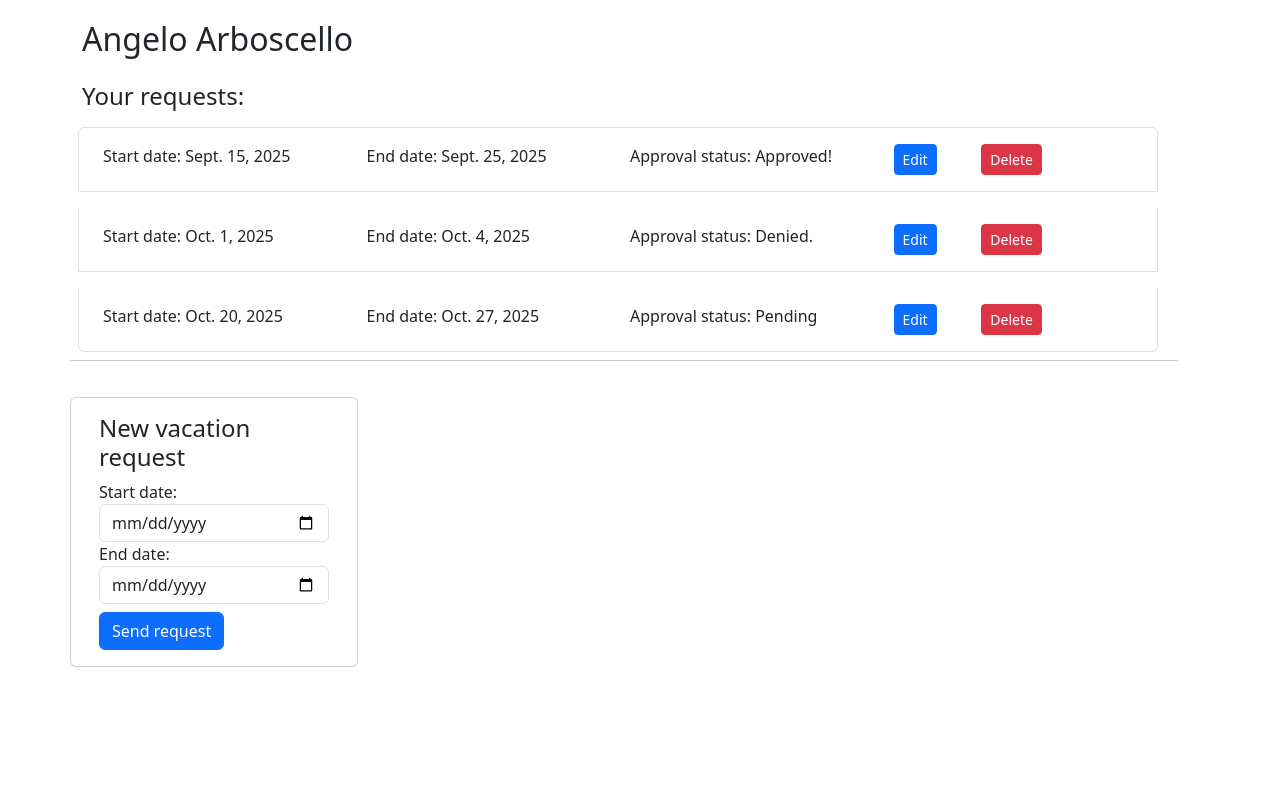
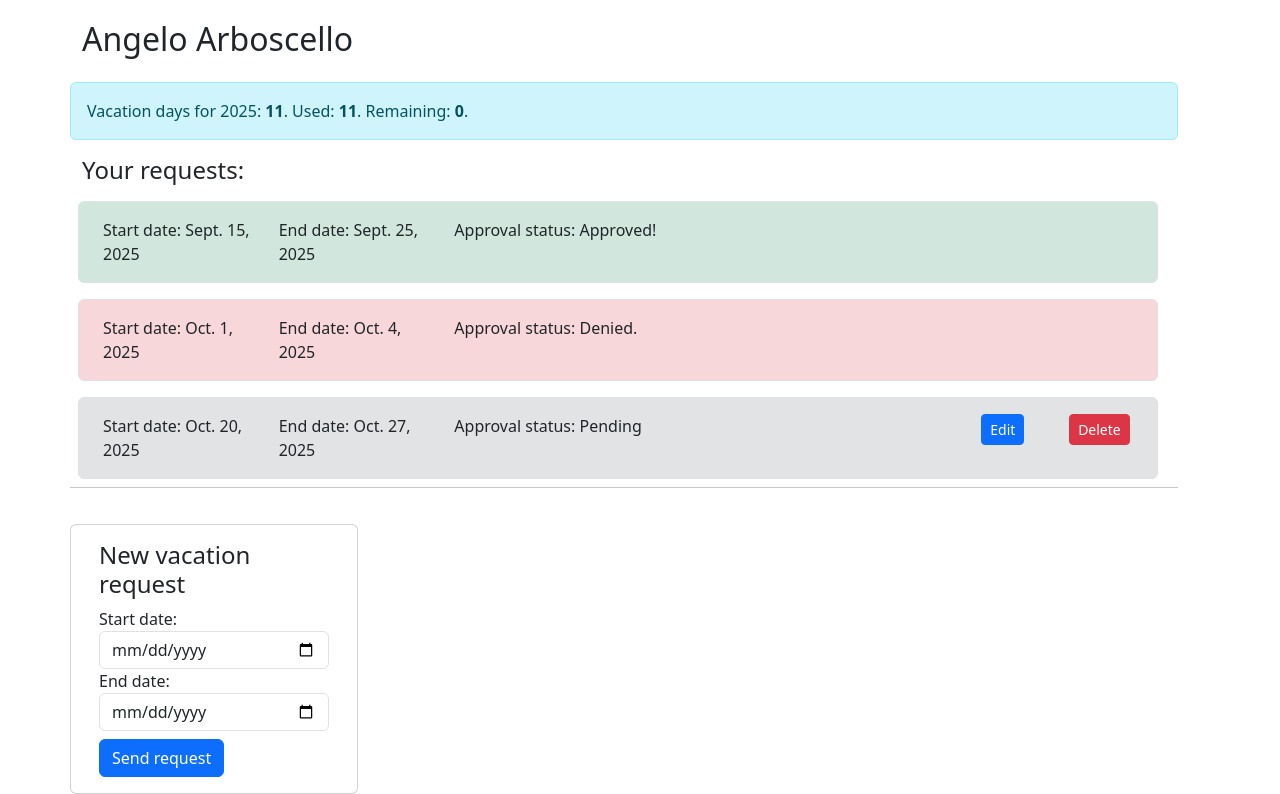
Before and after one commit to derblaueengel2003/capstone, a Django app: page /requests in a window 1280 px wide. Shown: the part 56-850 px from the top of the page. Before the commit the page ends 723 px from the top, so only its background shows below. Run offline with Django 5.2, Linux system fonts and the light colour scheme; a user stored in the database is signed in; data comes from the database, SQL or seed files in the repository; both versions use the stored data as it was after the commit.

Commit message:
added manage vacation request and vacation left

```diff
--- a/adminDashboard/static/adminDashboard/index.js
+++ b/adminDashboard/static/adminDashboard/index.js
@@ -24,11 +24,14 @@ const edit_buttons = document.querySelectorAll(`.edit-${section}-btn`);
 edit_buttons.forEach((button, index) => {
   button.addEventListener(`click`, () => editRecord(index, section, fields));
 });
-//DELETE BUTTON
-const delete_buttons = document.querySelectorAll(`.delete-${section}-btn`);
-delete_buttons.forEach((button, index) => {
-  button.addEventListener('click', () => deleteRecord(index, section))
-})
+//DELETE FORM
+const delete_forms = document.querySelectorAll(`.delete-${section}-form`);
+delete_forms.forEach((form) => {
+  form.addEventListener('submit', (event) => {
+    event.preventDefault();
+    deleteRecord(form, section);
+  });
+});
 }
 
 //EDIT
@@ -64,20 +67,19 @@ function editRecord(index, section, fields) {
 }
 
 //DELETE
-function deleteRecord(index, section) {
-    document.querySelectorAll(`.delete-${section}-form`)[index].onsubmit = () => {
-      const fieldsValue = {}
-      fieldsValue[`${section}_id`] = document.querySelectorAll(
-        `.delete-${section}_id`
-      )[index].value;
+function deleteRecord(form, section) {
+  const idField = form.querySelector(`.delete-${section}_id`);
+  if (!idField) {
+    return;
+  }
 
-      console.log(fieldsValue)
+  const fieldsValue = {};
+  fieldsValue[`${section}_id`] = idField.value;
 
-      fetch(`/admin-dashboard/delete-${section}`, {
-        method: 'POST',
-        body: JSON.stringify(fieldsValue),
-      }).then((response) => {
-        window.location.reload();
-      });
-    };
+  fetch(`/admin-dashboard/delete-${section}`, {
+    method: 'POST',
+    body: JSON.stringify(fieldsValue),
+  }).then(() => {
+    window.location.reload();
+  });
 }
--- a/myDesk/models.py
+++ b/myDesk/models.py
@@ -7,6 +7,7 @@ class Request(models.Model):
     request_user = models.ForeignKey(Profile, on_delete=models.CASCADE, related_name='vacation_requests')
     processed = models.BooleanField(default=False)
     approved = models.BooleanField(default=False)
+    manager_message = models.TextField(blank=True)
 
     def __str__(self):
         return self.request_user.user.username
@@ -18,4 +19,5 @@ class Request(models.Model):
             "end_date": self.end_date,
             "processed": self.processed,
             "approved": self.approved,
+            "manager_message": self.manager_message,
             }
--- a/myDesk/templates/myDesk/request.html
+++ b/myDesk/templates/myDesk/request.html
@@ -5,6 +5,11 @@
 
 <div class="row section">
   <h2 class="mb-4">{{ user.get_full_name }}</h2>
+
+  <div class="alert alert-info">
+    Vacation days for {{ vacation_year }}: <strong>{{ vacation_days_total }}</strong>. Used: <strong>{{ vacation_days_used }}</strong>.
+    Remaining: <strong>{{ vacation_days_remaining }}</strong>.
+  </div>
 
 {% if not vacation_requests%}
 <h4> You have no vacation request</h4>
@@ -15,10 +20,10 @@
 
  <ul class="list-group">
     {% for vacation in vacation_requests %}
-        <li class="list-group-item m-2 vacation_request">
+        <li class="list-group-item m-2 vacation_request border rounded {% if not vacation.processed %}bg-secondary-subtle{% elif vacation.approved %}bg-success-subtle{% else %}bg-danger-subtle{% endif %}">
         <div class="row p-2">
-        <div class="col-3 start_date"><span>Start date: {{vacation.start_date}}</span></div>
-        <div class="col-3 end_date"><span>End date: {{vacation.end_date}}</span></div>
+        <div class="col-2 start_date"><span>Start date: {{vacation.start_date}}</span></div>
+        <div class="col-2 end_date"><span>End date: {{vacation.end_date}}</span></div>
         <div class="col-3 approved"><span>Approval status:
           {% if not vacation.processed %}
           Pending
@@ -28,6 +33,12 @@
           Denied.
           {% endif %}
         </span></div>
+        <div class="col-3">
+          {% if vacation.manager_message %}
+            <span>Message: {{ vacation.manager_message }}</span>
+          {% endif %}
+        </div>
+        {% if not vacation.processed %}
             <div class="col-1">
                 <a href="{% url 'edit_request' vacation.id%}">
                   <button type="button" class="col btn btn-primary btn-sm edit-vacation_request-btn">Edit</button>
@@ -38,6 +49,7 @@
                   <button type="button" class="col btn btn-danger btn-sm delete-vacation_request-btn">Delete</button>
                 </a>
             </div>
+        {% endif %}
     {% endfor %}
     </ul>
 
--- a/myDesk/urls.py
+++ b/myDesk/urls.py
@@ -8,4 +8,6 @@ urlpatterns = [
     path("edit-request/<int:request_id>/", views.edit_request, name="edit_request"),
     path("delete-request/<int:request_id>/", views.delete_request, name="delete_request"),
     path("manage-requests", views.manage_request, name="manage_requests"),
+    path("manage-requests/<int:request_id>/approve", views.approve_request, name="approve_request"),
+    path("manage-requests/<int:request_id>/deny", views.deny_request, name="deny_request"),
 ]
--- a/myDesk/views.py
+++ b/myDesk/views.py
@@ -1,14 +1,35 @@
-from django.shortcuts import render, redirect
+from django.shortcuts import render, redirect, get_object_or_404
 from django.http import JsonResponse, HttpResponseRedirect, HttpResponseForbidden
 from django.urls import reverse
 from django.contrib.auth.decorators import login_required
-from .models import Request
 from django import forms
 from django.views.decorators.csrf import csrf_exempt
 import datetime
 from django.contrib import messages
 from django.core.exceptions import ValidationError
 import json
+
+from adminDashboard.models import Profile
+
+from .models import Request
+
+
+def get_vacation_usage(profile, year=None):
+    """Return (year, days_used, days_remaining) for approved vacations."""
+    if year is None:
+        year = datetime.date.today().year
+
+    approved_requests = profile.vacation_requests.filter(
+        processed=True,
+        approved=True,
+        start_date__year=year,
+    )
+
+    days_used = sum(
+        (request.end_date - request.start_date).days + 1 for request in approved_requests
+    )
+    days_remaining = profile.vacation_days - days_used
+    return year, days_used, days_remaining
 
 
 class RequestForm(forms.ModelForm):
@@ -54,17 +75,71 @@ class RequestForm(forms.ModelForm):
 
         return cleaned_data
 
+
+class ManagerDecisionForm(forms.Form):
+    manager_message = forms.CharField(
+        label="Message for the employee",
+        widget=forms.Textarea(attrs={"class": "form-control", "rows": 4}),
+        required=False,
+    )
+
 @login_required
 def index(request):
-    vacation_requests = Request.objects.filter(request_user=request.user.profile.id).order_by("start_date", "end_date").values()
+    profile = request.user.profile
+    vacation_requests = (
+        Request.objects.filter(request_user=profile)
+        .select_related("request_user__user")
+        .order_by("start_date", "end_date")
+    )
+
+    manager_pending_requests = None
+    user_summary = None
+    admin_profiles_to_process = None
+
+    if profile.role == "Manager":
+        pending_qs = Request.objects.none()
+        if profile.team:
+            pending_qs = Request.objects.filter(
+                request_user__team=profile.team,
+                processed=False,
+            )
+        manager_pending_requests = pending_qs.count()
+    else:
+        summary_year, days_used, days_remaining = get_vacation_usage(profile)
+        user_summary = {
+            "total": vacation_requests.count(),
+            "approved": vacation_requests.filter(processed=True, approved=True).count(),
+            "denied": vacation_requests.filter(processed=True, approved=False).count(),
+            "pending": vacation_requests.filter(processed=False).count(),
+            "vacation_days": profile.vacation_days,
+            "year": summary_year,
+            "days_used": days_used,
+            "days_remaining": days_remaining,
+        }
+
+    if request.user.is_staff:
+        admin_profiles_to_process = 0
+        for profile_record in Profile.objects.all():
+            needs_team = profile_record.team is None
+            needs_employment_date = profile_record.employment_date is None
+            needs_vacation_days = profile_record.vacation_days <= 0
+            if needs_team or needs_employment_date or needs_vacation_days:
+                admin_profiles_to_process += 1
+
     return render(request, "myDesk/index.html", {
         "vacation_requests": vacation_requests,
-        "vacation_request_form": RequestForm()
+        "vacation_request_form": RequestForm(user=request.user),
+        "manager_pending_requests": manager_pending_requests,
+        "user_summary": user_summary,
+        "admin_profiles_to_process": admin_profiles_to_process,
+        "team": profile.team,
     })
 
 @login_required
 @csrf_exempt
 def vacation_request(request):
+    usage_year, used_days, remaining_days = get_vacation_usage(request.user.profile)
+
     if request.method == "POST":
         form = RequestForm(request.POST, user=request.user)
         if form.is_valid():
@@ -77,22 +152,30 @@ def vacation_request(request):
         else:
             messages.error(request, 'Please correct the errors below.')
             vacation_requests = Request.objects.filter(
-                request_user=request.user.profile.id
-            ).order_by("start_date", "end_date").values()
+                request_user=request.user.profile
+            ).select_related("request_user__user").order_by("start_date", "end_date")
 
             return render(request, "myDesk/request.html", {
                 "vacation_requests": vacation_requests,
-                "vacation_request_form": form
+                "vacation_request_form": form,
+                "vacation_days_remaining": remaining_days,
+                "vacation_days_used": used_days,
+                "vacation_days_total": request.user.profile.vacation_days,
+                "vacation_year": usage_year,
             })
 
     # GET
     vacation_requests = Request.objects.filter(
-        request_user=request.user.profile.id
-    ).order_by("start_date", "end_date").values()
+        request_user=request.user.profile
+    ).select_related("request_user__user").order_by("start_date", "end_date")
 
     return render(request, "myDesk/request.html", {
         "vacation_requests": vacation_requests,
-        "vacation_request_form": RequestForm(user=request.user)
+        "vacation_request_form": RequestForm(user=request.user),
+        "vacation_days_remaining": remaining_days,
+        "vacation_days_used": used_days,
+        "vacation_days_total": request.user.profile.vacation_days,
+        "vacation_year": usage_year,
     })
 
 
@@ -109,9 +192,18 @@ def edit_request(request, request_id):
             return redirect("vacation_requests")
         else:
             messages.error(request, "Please correct the errors below.")
+            usage_year, used_days, remaining_days = get_vacation_usage(request.user.profile)
             return render(request, "myDesk/request.html", {
-                "vacation_requests": Request.objects.filter(request_user=request.user.profile.id).order_by("start_date"),
+                "vacation_requests": Request.objects.filter(
+                    request_user=request.user.profile
+                )
+                .select_related("request_user__user")
+                .order_by("start_date", "end_date"),
                 "vacation_request_form": form,
+                "vacation_days_remaining": remaining_days,
+                "vacation_days_used": used_days,
+                "vacation_days_total": request.user.profile.vacation_days,
+                "vacation_year": usage_year,
             })
 
     # GET
@@ -145,15 +237,38 @@ def manage_request(request):
         return HttpResponseForbidden("Only managers can view team vacation requests.")
 
     team = profile.team
-    vacation_requests = Request.objects.none()
 
-    if team:
-        vacation_requests = (
+    if not team:
+        vacation_requests = Request.objects.none()
+    else:
+        team_requests_qs = (
             Request.objects.filter(request_user__team=team)
             .select_related("request_user__user")
             .order_by("start_date", "end_date")
         )
+        profile_ids = list(
+            team_requests_qs.values_list("request_user_id", flat=True).distinct()
+        )
+        member_profiles = Profile.objects.filter(id__in=profile_ids)
 
+        usage_lookup = {}
+        for member in member_profiles:
+            year, used_days, remaining_days = get_vacation_usage(member)
+            usage_lookup[member.id] = {
+                "year": year,
+                "used": used_days,
+                "remaining": remaining_days,
+                "total": member.vacation_days,
+            }
+
+        vacation_requests = list(team_requests_qs)
+        for vacation in vacation_requests:
+            usage = usage_lookup.get(vacation.request_user_id)
+            if usage:
+                vacation.usage_year = usage["year"]
+                vacation.usage_days_used = usage["used"]
+                vacation.usage_days_remaining = usage["remaining"]
+                vacation.usage_days_total = usage["total"]
     return render(
         request,
         "myDesk/manage-requests.html",
@@ -162,3 +277,83 @@ def manage_request(request):
             "vacation_requests": vacation_requests,
         },
     )
+
+
+@login_required
+@csrf_exempt
+def approve_request(request, request_id):
+    profile = request.user.profile
+
+    if profile.role != "Manager":
+        return HttpResponseForbidden("Only managers can approve vacation requests.")
+
+    vacation_request = get_object_or_404(
+        Request.objects.select_related("request_user__team", "request_user__user"),
+        pk=request_id,
+    )
+
+    if vacation_request.request_user.team != profile.team:
+        return HttpResponseForbidden("You can only approve requests from your team.")
+
+    if request.method == "POST":
+        form = ManagerDecisionForm(request.POST)
+        if form.is_valid():
+            vacation_request.approved = True
+            vacation_request.processed = True
+            vacation_request.manager_message = form.cleaned_data["manager_message"]
+            vacation_request.save()
+            messages.success(request, "Vacation request approved.")
+            return redirect("manage_requests")
+    else:
+        form = ManagerDecisionForm(
+            initial={"manager_message": vacation_request.manager_message}
+        )
+
+    return render(
+        request,
+        "myDesk/approve-request.html",
+        {
+            "vacation_request": vacation_request,
+            "form": form,
+        },
+    )
+
+
+@login_required
+@csrf_exempt
+def deny_request(request, request_id):
+    profile = request.user.profile
+
+    if profile.role != "Manager":
+        return HttpResponseForbidden("Only managers can deny vacation requests.")
+
+    vacation_request = get_object_or_404(
+        Request.objects.select_related("request_user__team", "request_user__user"),
+        pk=request_id,
+    )
+
+    if vacation_request.request_user.team != profile.team:
+        return HttpResponseForbidden("You can only deny requests from your team.")
+
+    if request.method == "POST":
+        form = ManagerDecisionForm(request.POST)
+        if form.is_valid():
+            vacation_request.approved = False
+            vacation_request.processed = True
+            vacation_request.manager_message = form.cleaned_data["manager_message"]
+            vacation_request.save()
+            messages.success(request, "Vacation request denied.")
+            return redirect("manage_requests")
+    else:
+        form = ManagerDecisionForm(
+            initial={"manager_message": vacation_request.manager_message}
+        )
+
+    return render(
+        request,
+        "myDesk/deny-request.html",
+        {
+            "vacation_request": vacation_request,
+            "form": form,
+        },
+    )
```
Also changed, not shown: adminDashboard/templates/adminDashboard/admin-dashboard.html (+2 -8 lines), myDesk/templates/myDesk/approve-request.html (added, +21 -0 lines), myDesk/templates/myDesk/delete-request.html (+10 -5 lines), myDesk/templates/myDesk/deny-request.html (added, +21 -0 lines), myDesk/templates/myDesk/index.html (+46 -1 lines), myDesk/templates/myDesk/manage-requests.html (+17 -4 lines), db.sqlite3, myDesk/migrations/0004_request_manager_message.py (added). Lines whose indentation alone changed are shown as unchanged.
